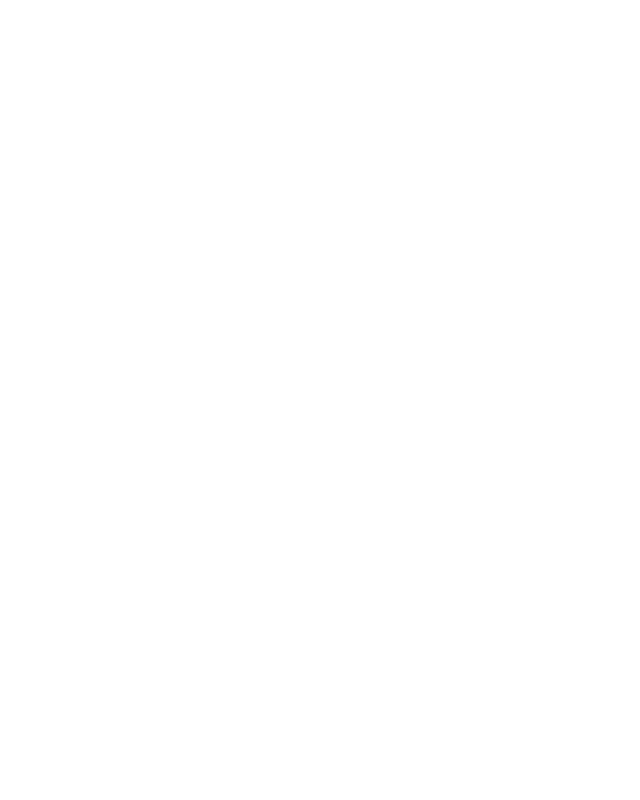
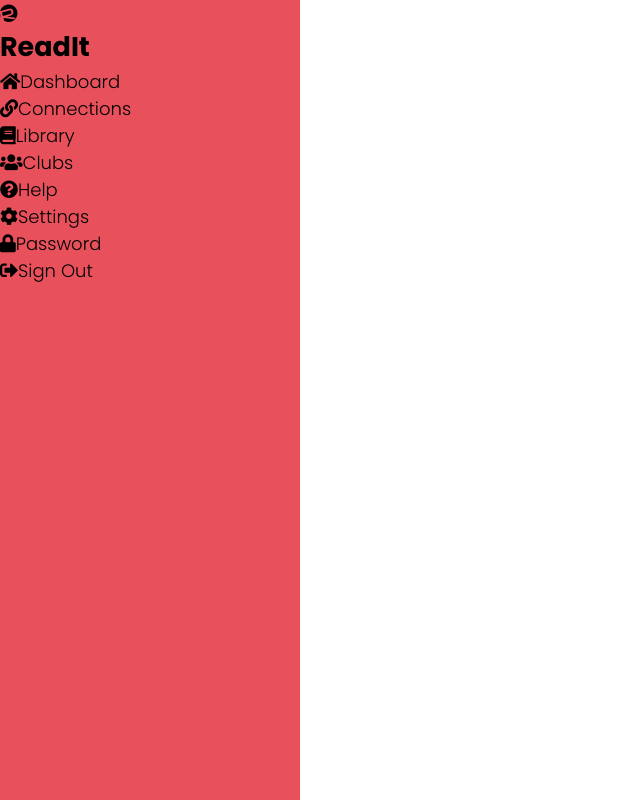
Before and after one commit to cliff-lilly-jean/Readit, a Vue app: page /dashboard in a window 1280 px wide. Shown: the whole page, without its empty margins (0-640 px from the left). Built offline with nearby package versions, Linux system fonts and the light colour scheme.

Commit message:
Started the design of the new dashboard. Only have the navigation setup so far

```diff
--- a/package.json
+++ b/package.json
@@ -12,7 +12,6 @@
     "axios": "^0.21.1",
     "core-js": "^3.6.5",
     "gsap": "^3.6.0",
-    "line-awesome": "^1.3.0",
     "vue": "^2.6.11",
     "vue-router": "^3.5.1",
     "vuex": "^3.6.2"
--- a/src/App.vue
+++ b/src/App.vue
@@ -7,7 +7,6 @@
 <script>
 // Font Awesome Import
 import "@fortawesome/fontawesome-free/css/all.css";
-import "line-awesome/dist/line-awesome/css/line-awesome.min.css";
 export default {
   name: "App",
   data() {
--- a/src/components/Dashboard.vue
+++ b/src/components/Dashboard.vue
@@ -1,5 +1,48 @@
 <template>
-  <div id="user-dashboard"></div>
+  <div id="user-dashboard">
+    <div class="container">
+      <div class="navigation">
+        <ul>
+          <li>
+            <span class="icon"><i class="fab fa-resolving"></i></span>
+            <span class="title"><h2>ReadIt</h2></span>
+          </li>
+          <li>
+            <span class="icon"><i class="fas fa-home"></i></span>
+            <span class="title">Dashboard</span>
+          </li>
+          <li>
+            <span class="icon"><i class="fas fa-link"></i></span>
+            <span class="title">Connections</span>
+          </li>
+          <li>
+            <span class="icon"><i class="fas fa-book"></i></span>
+            <span class="title">Library</span>
+          </li>
+          <li>
+            <span class="icon"><i class="fas fa-users"></i></span>
+            <span class="title">Clubs</span>
+          </li>
+          <li>
+            <span class="icon"><i class="fas fa-question-circle"></i></span>
+            <span class="title">Help</span>
+          </li>
+          <li>
+            <span class="icon"><i class="fas fa-cog"></i></span>
+            <span class="title">Settings</span>
+          </li>
+          <li>
+            <span class="icon"><i class="fas fa-lock"></i></span>
+            <span class="title">Password</span>
+          </li>
+          <li>
+            <span class="icon"><i class="fas fa-sign-out-alt"></i></span>
+            <span class="title">Sign Out</span>
+          </li>
+        </ul>
+      </div>
+    </div>
+  </div>
 </template>
 
 <script>
@@ -11,4 +54,43 @@
 </script>
 
 <style scoped>
+#user-dashboard {
+  overflow-x: hidden;
+}
+
+/* Navigatrion */
+.container {
+  position: relative;
+  width: 100%;
+}
+
+.navigation {
+  position: fixed;
+  width: 300px;
+  height: 100%;
+  background: #e8505b;
+  transition: 0.5s;
+  overflow: hidden;
+}
+
+.navigation ul {
+  position: absolute;
+  top: 0;
+  left: 0;
+  width: 100%;
+}
+
+.navigation ul li {
+  position: relative;
+  width: 100%;
+  list-style: none;
+}
+
+.navigation ul li:hover {
+  background: #ff9ea4;
+}
+
+.navigation ul li:nth-child(1):hover {
+  background: transparent;
+}
 </style>
```
Also changed, not shown: 1 other file (tests, documents, lock files or other folders).
